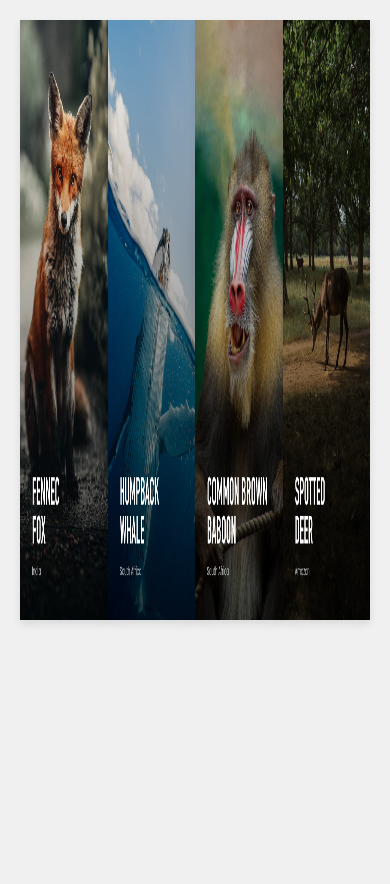
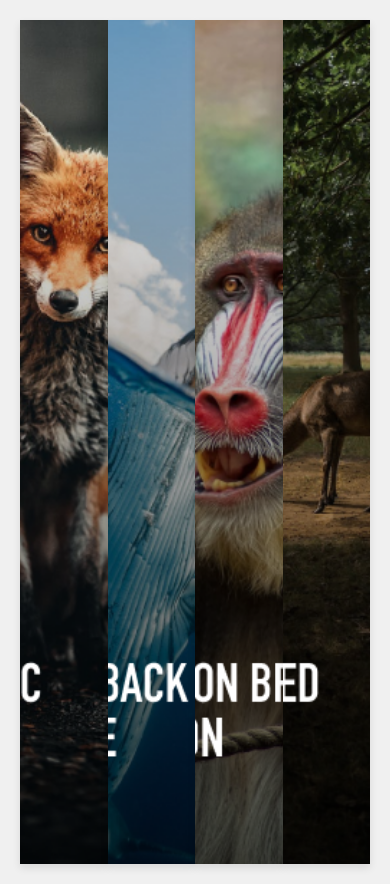
Before and after one commit to Roseuwizeye123/UI-Challenges, a plain HTML site: page index.html in a window 390 px wide. Before the commit the page ends 844 px from the top, so only its background shows below. Drawn offline with Linux system fonts and the light colour scheme.

```diff
--- a/Challenges/arrayMap.js
+++ b/Challenges/arrayMap.js
@@ -13,10 +13,8 @@ function Subarray(arr, target) {
             return true;
         }
     }
-    // If targetSum is not equal to the target, return false
     return false;
 }
-// Example usage:
 const arr = [4, 2, 7, 1, 9, 5];
 const target = 17;
 console.log(Subarray(arr, target));
--- a/index.html
+++ b/index.html
@@ -3,7 +3,7 @@
 <head>
     <meta charset="UTF-8">
     <meta name="viewport" content="width=device-width, initial-scale=1.0">
-    <title>Photo Gallery</title>
+    <title>Interactive Photo Gallery </title>
     <link rel="stylesheet" href="styles.css">
 </head>
 <body>
--- a/styles.css
+++ b/styles.css
@@ -1,53 +1,48 @@
-/* General Styles */
 * {
     box-sizing: border-box;
     margin: 0;
     padding: 0;
 }
-
 body {
     font-family: Arial, sans-serif;
     line-height: 1.6;
     background-color: #f0f0f0;
     padding: 20px;
 }
-
 .gallery {
     display: flex;
     flex-wrap: wrap;
     gap: 0px;
     justify-content: center;
 }
-
 .gallery-item {
     position: relative;
-    flex: 1 1 calc(25% - 16px); /* Adjust the percentage to change the number of columns */
+    flex: 1 1 calc(25% - 16px);
     overflow: hidden;
     box-shadow: 0 4px 8px rgba(0, 0, 0, 0.1);
-    width: 98.5px; /* Set width */
-    height: 600px; /* Set height */
-    opacity: 1; /* Set initial opacity to 1 to make images visible */
-    gap: 0px; /* Set gap */
+    width: 98.5px;
+    height: 600px;
+    opacity: 1;
+    gap: 0px;
     transition: transform 0.3s ease, opacity 0.3s ease;
 }
-
 .gallery-item img {
     width: 100%;
     height: 100%;
     display: block;
+    object-fit: cover;
 }
-
 .gallery-item:hover img {
     transform: scale(1.1);
 }
 @media (max-width: 768px) {
     .gallery-item {
-        width: 70px; /* Adjust width for smaller screens */
+        width: 70px;
+        height:100vh;
     }
 }
-
-@media (max-width: 480px) {
+ @media (max-width: 480px) {
     .gallery-item {
-        width: 50px; /* Adjust width for mobile screens */
+        width: 50px;
     }
 }
```
Also changed, not shown: Challenges/stringTransform.js (+24 -0 lines), main.js (deleted).
